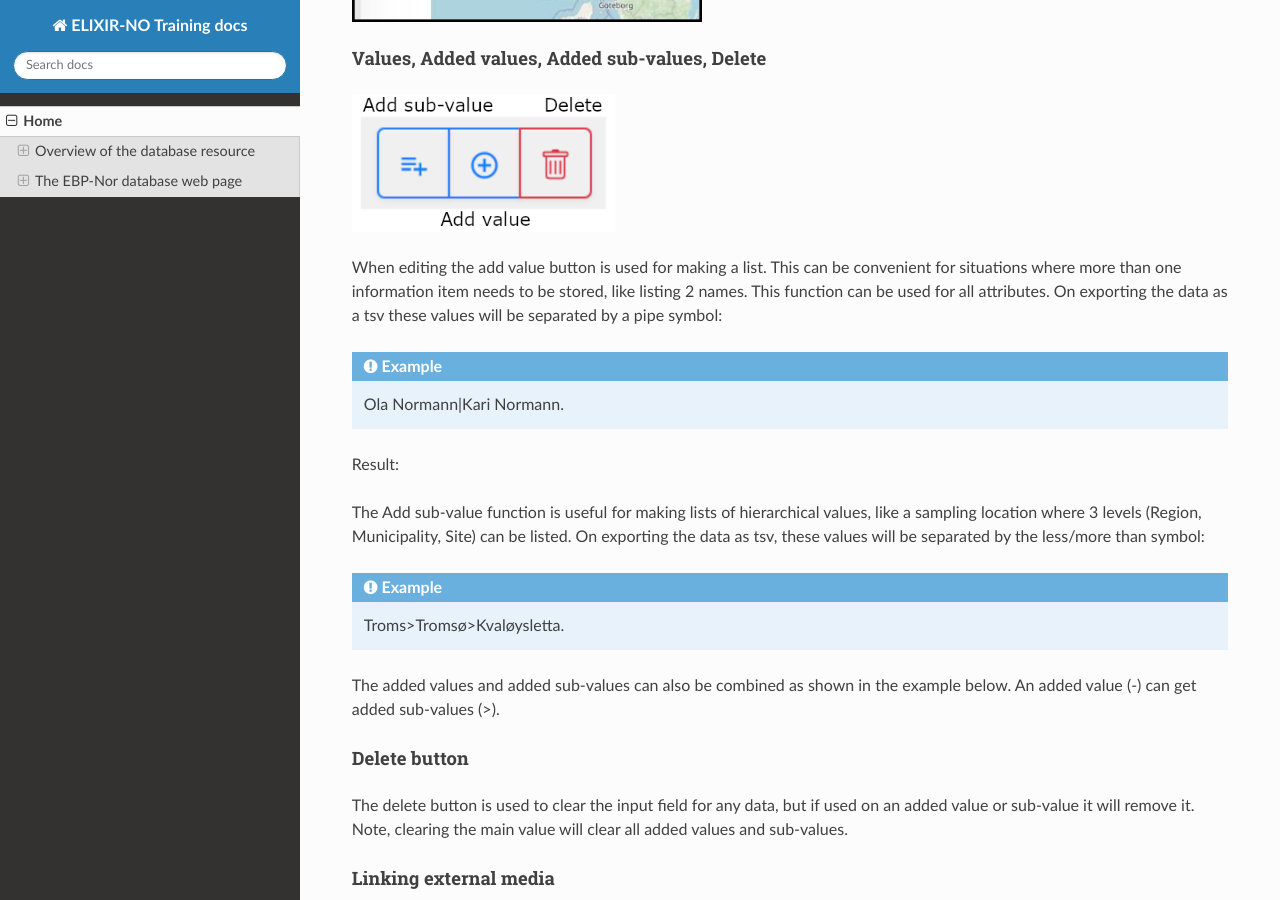
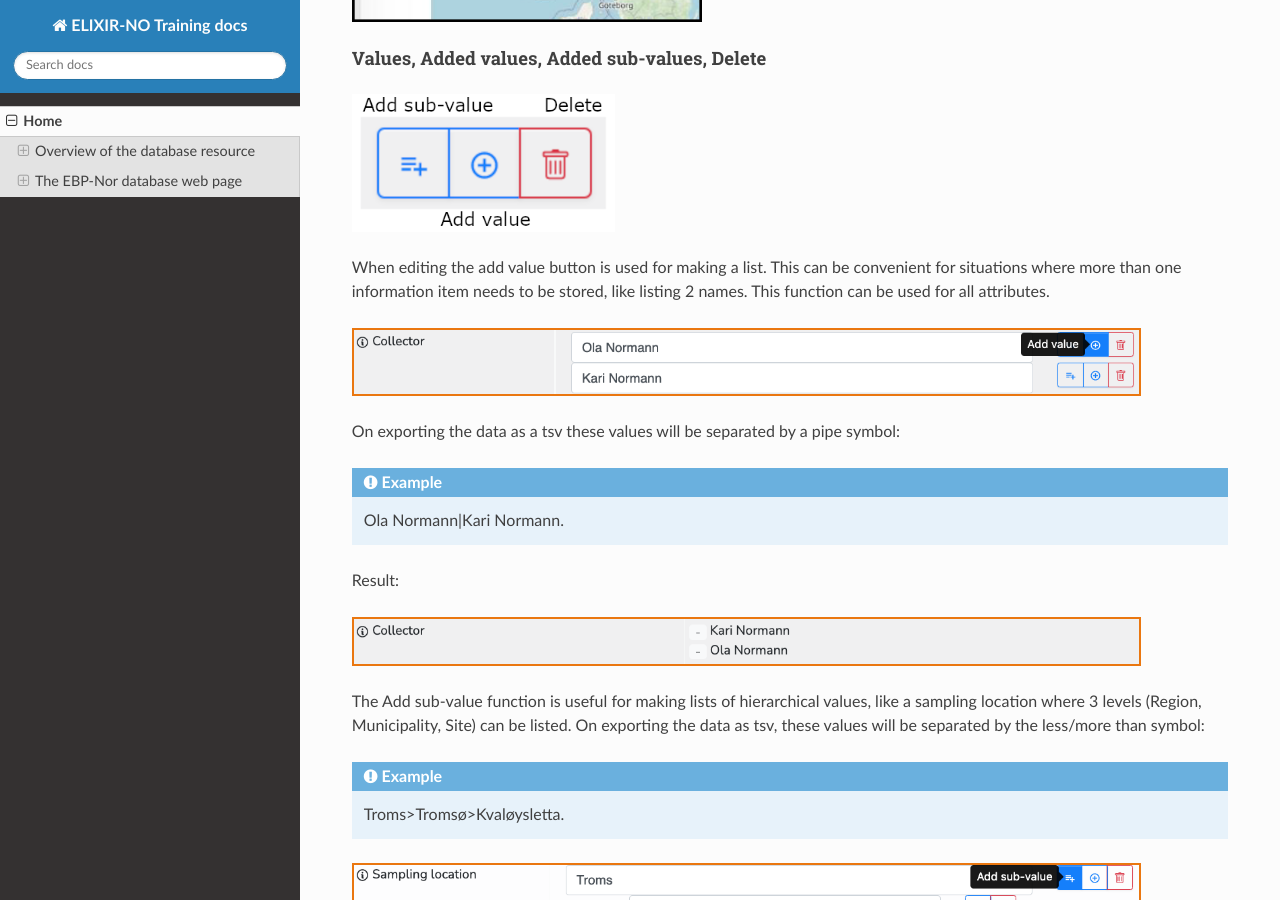
Before and after one commit to ELIXIR-Norway-Training/EBP-Nor-docs, an MkDocs documentation site: the page built from docs/index.md, in a window 1280 px wide and 900 px high, scrolled down 10406 px. Built offline with MkDocs 1.6.1, drawn with Linux system fonts in a browser that asks for light colours; nearby versions of some CDN libraries; some of the changed text lies outside the part shown.

Commit message:
Added images.
Added the rest of the images. Wrote alt-text for all images.

```diff
--- a/docs/index.md
+++ b/docs/index.md
@@ -216,19 +216,29 @@ Coordinate fields also has 2 inputs, the Latitude and Longitude. The CBF accepts
 
 <img src= "img/ss13-add-delete-button.png" alt="Screenshot 13 - Add sub-value, Add value, and Delete buttons." width=30%/>
 
-When editing the add value button is used for making a list. This can be convenient for situations where more than one information item needs to be stored, like listing 2 names. This function can be used for all attributes. On exporting the data as a tsv these values will be separated by a pipe symbol:
+When editing the add value button is used for making a list. This can be convenient for situations where more than one information item needs to be stored, like listing 2 names. This function can be used for all attributes.
+
+<img src= "img/ss14-add-2.png" alt="Screenshot 14 - Making a list with the add value button." width=90%/>
+
+On exporting the data as a tsv these values will be separated by a pipe symbol:
 
 !!! example
     Ola Normann|Kari Normann.
 
 Result:
 
+<img src= "img/ss15-result-add.png" alt="Screenshot 15 - Resulting list of add value button." width=90%/>
+
 The Add sub-value function is useful for making lists of hierarchical values, like a sampling location where 3 levels (Region, Municipality, Site) can be listed. On exporting the data as tsv, these values will be separated by the less/more than symbol:
 
 !!! example
     Troms>Tromsø>Kvaløysletta.
 
+<img src= "img/ss16-add-subvalue.png" alt="Screenshot 16 - Resulting hierarchical list of add sub-value button." width=90%/>
+
 The added values and added sub-values can also be combined as shown in the example below. An added value (-) can get added sub-values (>).
+
+<img src= "img/ss17-value-subvalue.png" alt="Screenshot 17 - Added sub-values to values." width=90%/>
 
 #### Delete button
 
@@ -240,6 +250,8 @@ By using the “§” character, most values in a field can be linked with an ex
 
 - [value]§[URL]
 - Swab sample§https://aemtek.com/wp-content/uploads/2019/10/AEMTEK-Mold-Sampling-Guide.2019.pdf
+
+<img src= "img/ss18-external-linking.png" alt="Screenshot 18 - A value linked to external media." width=90%/>
 
 #### Linking records between databases
 If you have a species and want to associate it with an isolate there are two approaches. The species database is regarded as the top level, and therefore a record with the species name should be present before an isolate record is added to the Isolate database. However, this is not required, only advised. The same goes for the Specimen, Sequencing and Assembly databases (Fig. 1) and can be linked similarly as exemplified here with Species Isolates.
@@ -253,9 +265,25 @@ For this example, first make sure you are logged into the [Isolate database](htt
 
 You might need to reload the table pages to see the new linked record. In the species database it is advised to enter edit mode and add the isolate name for conveniency (see the third illustration below), as it is not automatically carried over in the current CBF version. Linked isolate entries will be listed in the species database table and vice versa in the isolate database (see the last 2 screenshots below).
 
+<img src= "img/ss19-species-linked-record.png" alt="Screenshot 19 - Button to create linked record in the Species database." width=90%/>
+
+<img src= "img/ss20-new-isolate-record.png" alt="Screenshot 20 - Input fields for a new isolate record." width=90%/>
+
+<img src= "img/ss21-isolate-name.png" alt="Screenshot 21 - Enter edit mode to add the isolate name." width=90%/>
+
+Result: Species database and Isolate database tables after following the steps above
+
+<img src= "img/ss22-result-species-db.png" alt="Screenshot 22 - Resulting Species database tables." width=90%/>
+
+<img src= "img/ss23-result-isolate-db.png" alt="Screenshot 23 - Resulting Isolate database tables." width=90%/>
+
 **2 – Creating an isolate record first and then linking it with its corresponding species.**
 
 Enter the [Isolate database](https://ebp-nor.sfb.uit.no/isolates/) and creates an entry from scratch by selecting “New record.” Fill in the mandatory fields and save the record. Now click on the record you just made in the database and enter edit mode. Go to the “Related records” tab and click the “Create linked record” (the chain icon). This brings up an input field associated with the species id number. In this example we are looking up Scapania nimbosa in the [Species database](https://ebp-nor.sfb.uit.no/species/) and find its id to be “000000430”. Enter the complete number in the field, click OK, and then click Save. The record link is created bidirectionally. In the species database it is advised to enter edit mode and add the isolate name for conveniency, as it is not automatically carried over in the current CBF version. Linked isolate entries will be listed in the species database table and vice versa in the isolate database.
+
+<img src= "img/ss24-isolate-linked-record.png" alt="Screenshot 24 - Button to create linked record in the Isolate database." width=90%/>
+
+<img src= "img/ss25-link-by-id.png" alt="Screenshot 25 - Creating a linked record by identifier." width=90%/>
 
 !!! note
     When you are in edit mode you can link records by their identifier numbers, while not in edit mode enables you to create new linked records directly.
```
Also changed, not shown: docs/img/ss14-add-2.png (added), docs/img/ss15-result-add.png (added), docs/img/ss16-add-subvalue.png (added), docs/img/ss17-value-subvalue.png (added), docs/img/ss18-external-linking.png (added), docs/img/ss19-species-linked-record.png (added), docs/img/ss20-new-isolate-record.png (added), docs/img/ss21-isolate-name.png (added), docs/img/ss22-result-species-db.png (added), docs/img/ss23-result-isolate-db.png (added), docs/img/ss24-isolate-linked-record.png (added), docs/img/ss25-link-by-id.png (added).
